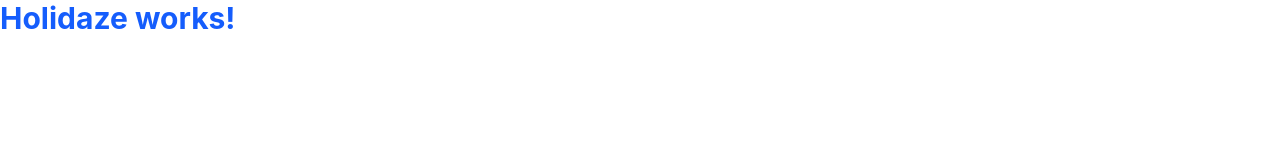
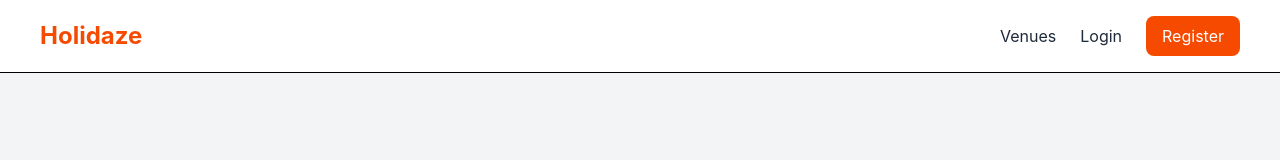
Before and after one commit to lacdart2/holidaze-pe2, a React (Vite) app: page / in a window 1280 px wide. Shown: the top 160 px of the page. Built offline with nearby package versions, Linux system fonts and the light colour scheme; no server answers.

Commit message:
update app with router and toaster

```diff
--- a/src/App.tsx
+++ b/src/App.tsx
@@ -1,11 +1,22 @@
+import { useEffect } from "react";
+import AppRouter from "./routes/AppRouter";
+import { useAuthStore } from "./store/authStore";
+import { loadUserFromStorage } from "./store/authStore";
+import { Toaster } from "react-hot-toast";
 
-import './App.css'
+export default function App() {
+  const setUser = useAuthStore((state) => state.setUser);
 
-function App() {
+  // load user from localStorage
+  useEffect(() => {
+    const user = loadUserFromStorage();
+    if (user) setUser(user);
+  }, [setUser]);
 
   return (
-    <h1 className="text-3xl font-bold text-blue-600">Holidaze works!</h1>
-  )
+    <>
+      <Toaster position="top-right" />
+      <AppRouter />
+    </>
+  );
 }
-
-export default App
```
